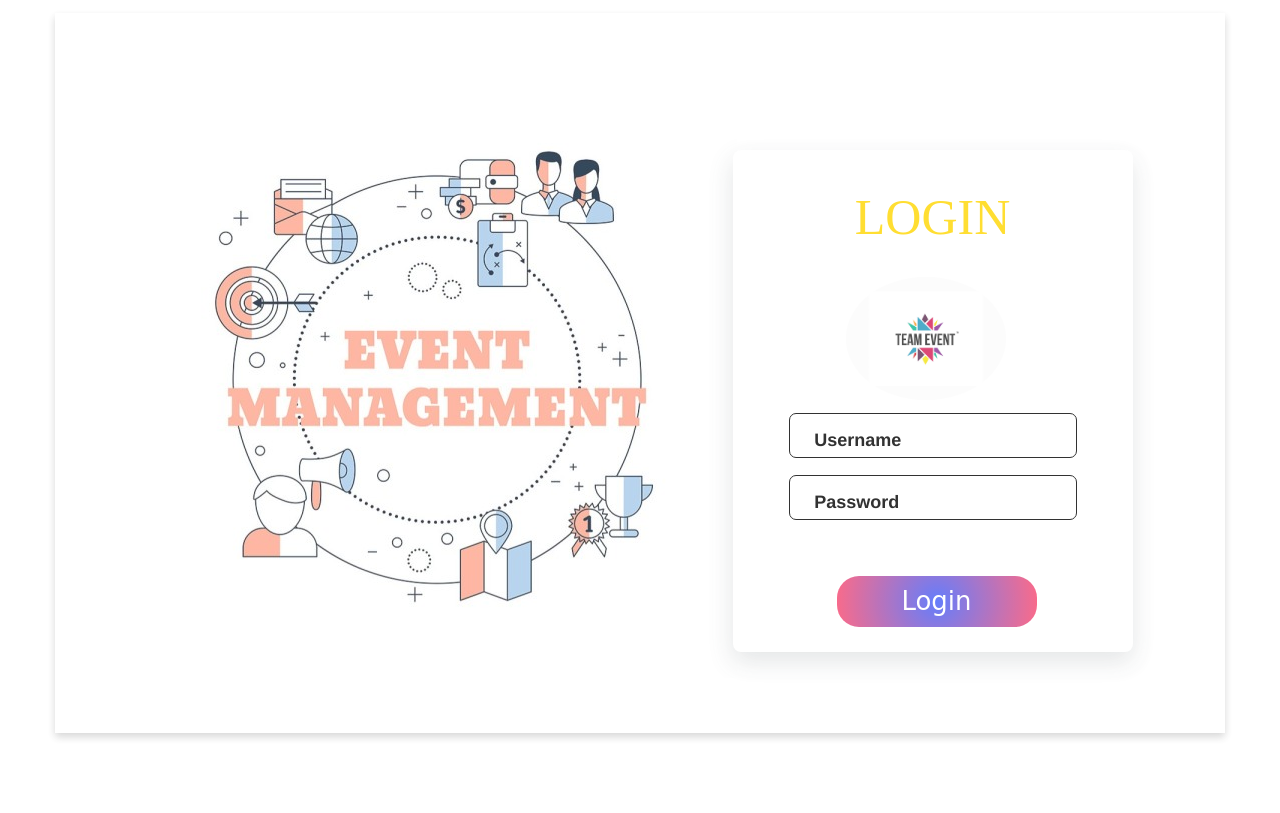
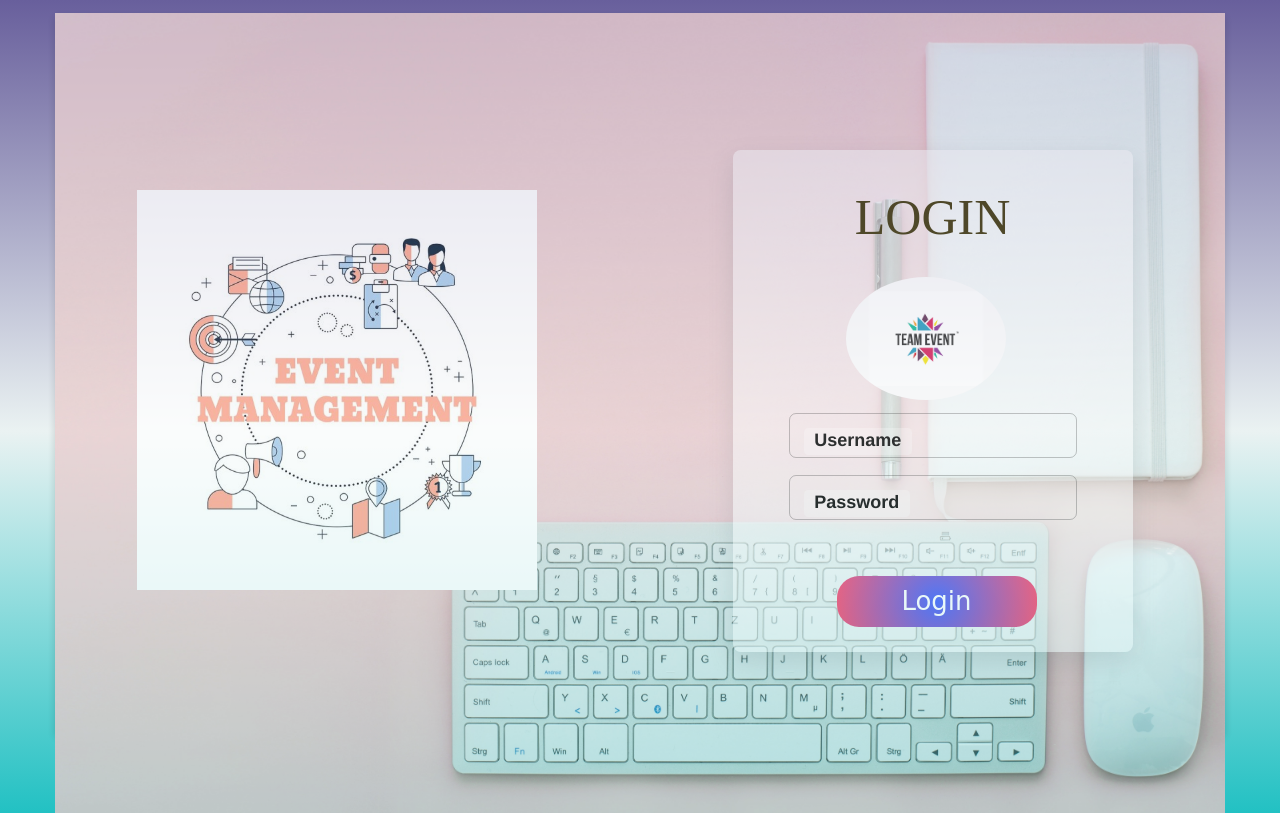
Before and after one commit to Shreenath3323/Event_Management_System_3, a PHP site: page /login.php in a window 1280 px wide. Run offline with PHP 8.4, Linux system fonts and the light colour scheme; data that the repository does not hold is empty.

Commit message:
full frontend complete

```diff
--- a/css/indexFile.css
+++ b/css/indexFile.css
@@ -21,7 +21,7 @@
 }
 
 .bg-image {
-       background-image: url("../images/user_info_use.jpg");
+       background-image: url("../images/pexels-black-ice-1314540.jpg");
        height: 100%;
        /* Center and scale the image nicely */
        background-position: center;
--- a/css/login.css
+++ b/css/login.css
@@ -2,11 +2,13 @@
 
 /* Get rid of all default margins/paddings. Set typeface */
 body {
+  color: aliceblue;
   box-sizing: border-box;
   margin: 0;
   padding: 0;
-  background-color: white;
   font-family: "lato", sans-serif;
+  background: rgb(34, 193, 195);
+  background: linear-gradient(0deg, rgba(34, 193, 195, 1) 0%, rgba(234, 242, 242, 1) 47%, rgba(104, 95, 156, 1) 100%);
 }
 
 .signinFrm {
@@ -18,7 +20,7 @@ body {
 }
 
 .form {
-  background-color: white;
+  background-color: rgba(255, 255, 255, 0.538);
   width: 400px;
   border-radius: 8px;
   padding: 20px 40px;
@@ -30,7 +32,7 @@ body {
   margin-bottom: 32px;
   text-align: center;
   font-family: emoji;
-  color:gold;
+  color: rgb(56, 48, 2);
 }
 
 .inputContainer {
@@ -43,13 +45,14 @@ body {
 
 .input {
   position: absolute;
+  color: black;
   top: 0px;
   left: 0px;
   height: 100%;
   width: 100%;
-  border: 1px solid black;
+  border: 1px solid rgba(0, 0, 0, 0.271);
   border-radius: 7px;
-  font-size: 16px;
+  font-size: 25px;
   padding: 0 20px;
   outline: none;
   background: none;
@@ -67,7 +70,7 @@ body {
   top: 15px;
   left: 15px;
   padding: 0 4px;
-  background-color: white;
+  background-color: rgba(255, 255, 255, 0.27);
   color: black;
   font-size: 16px;
   transition: 0.5s;
@@ -84,7 +87,7 @@ body {
 }
 
 .input:focus {
-  border: 2px solid rgba(255, 166, 0, 0.596);
+  border: 2px solid rgba(255, 166, 0, 0.11);
 }
 
 .input:not(:placeholder-shown)+.label {
@@ -142,7 +145,7 @@ body {
 
 .button {
   border-radius: 4px;
-  background: radial-gradient(circle, rgba(63,94,251,1) 0%, rgba(252,70,107,1) 100%);
+  background: radial-gradient(circle, rgba(63, 94, 251, 1) 0%, rgba(252, 70, 107, 1) 100%);
   border: none;
   color: #FFFFFF;
   text-align: center;
@@ -195,3 +198,10 @@ body {
 .card:hover {
   box-shadow: 0 8px 16px 0 cornsilk;
 }
+
+.row {
+  background-image: url("../images/pexels-lumn-399161.jpg");
+  background-position: center;
+  background-repeat: no-repeat;
+  background-size: cover;
+}
--- a/css/registration.css
+++ b/css/registration.css
@@ -18,8 +18,7 @@
 }
 .bg-image {
        /* The image used */
-       /*background-image: url("../images/image.jpg");*/
-       background-image: url("../images/trello-event-management.png");
+       background-image: url("../images/pexels-tirachard-kumtanom-733852.jpg");
 
 
        /* Full height */
--- a/css/user_info.css
+++ b/css/user_info.css
@@ -19,7 +19,7 @@
 .bg-image {
        /* The image used */
        /*background-image: url("../images/image.jpg");*/
-       background-image: url("../images/user_info_use.jpg");
+       background-image: url("../images/pexels-tirachard-kumtanom-733854.jpg");
        /* Full height */
        height: 100%;
 
--- a/event/event_view.php
+++ b/event/event_view.php
@@ -46,7 +46,7 @@ function qr_code($event_id)
 <html>
 <head>
 	<link rel="stylesheet" href="https://cdn.datatables.net/1.13.4/css/jquery.dataTables.min.css">
-	<link rel="stylesheet" href="../css/style.css">
+	<link rel="stylesheet" href="../css/viewEvent.css">
 	<link rel="stylesheet" href="../css/button.css">
 	<link rel="stylesheet" href="https://cdnjs.cloudflare.com/ajax/libs/font-awesome/4.7.0/css/font-awesome.min.css">
 	<link rel="stylesheet" href="https://code.jquery.com/ui/1.13.2/themes/base/jquery-ui.css" />
--- a/index.php
+++ b/index.php
@@ -191,7 +191,7 @@ include "controller.php";
                         }
                         console.log(this.responseText)
                         jsonresp = JSON.parse(this.responseText);
-
+                        tableBody = document.createElement("tbody");
                         for (i = 0; i < jsonresp.length; i++) {
                             tablerow = document.createElement("tr");
                             for (j in jsonresp[i]) {
@@ -200,8 +200,9 @@ include "controller.php";
                                 tabledata.appendChild(value);
                                 tablerow.appendChild(tabledata);
                             }
-                            table.appendChild(tablerow);
+                            tableBody.appendChild(tablerow);
                         }
+                        table.appendChild(tableBody);
                     }
                 };
                 request.open("post", "/event_management/api/<?php echo $file_SearchByEventName ?>", true);
--- a/login.php
+++ b/login.php
@@ -45,14 +45,13 @@ if (isset($_POST['submitinfo'])) {
 		<div class="row">
 			<div class="col-sm-6">
 				<img src="images\event-management-concept-management-concept-vector-27207968_3.jpg"
-					style="margin: 12% 37% 4% 12%;" />
+					style="margin: 32% 37% 30% 12%;" height="400" width="400" />
 			</div>
 			<div class="col-sm-6">
 				<div class="signinFrm">
 					<form method="post" class="form">
 						<h1 class="title">LOGIN</h1>
-						<img src="images\logo.png"
-							style="width: 50%;border-radius: 54%;margin: 0% 24% 4% 23%;" />
+						<img src="images\logo.png" style="width:50%;border-radius: 54%;margin: 0% 24% 4% 23%;" />
 						<div class="inputContainer">
 							<input type="text" name="username" class="input" placeholder="a"
 								required>
--- a/logout.php
+++ b/logout.php
@@ -3,5 +3,5 @@
 	session_start();
 	session_unset();
 	session_destroy();
-	header("Location:$file_index");
+	header("Location:$file_login");
 ?>
```
Also changed, not shown: css/viewEvent.css (renamed from css/style.css, +2 -5 lines), images/image_sim.jpg (deleted), images/logo.jpg (deleted), images/pexels-black-ice-1314540.jpg (added), images/pexels-lumn-399161.jpg (added), images/pexels-suzy-hazelwood-1226398.jpg (added), images/pexels-tirachard-kumtanom-733852.jpg (added), 1 other file. Lines whose indentation alone changed are shown as unchanged.
